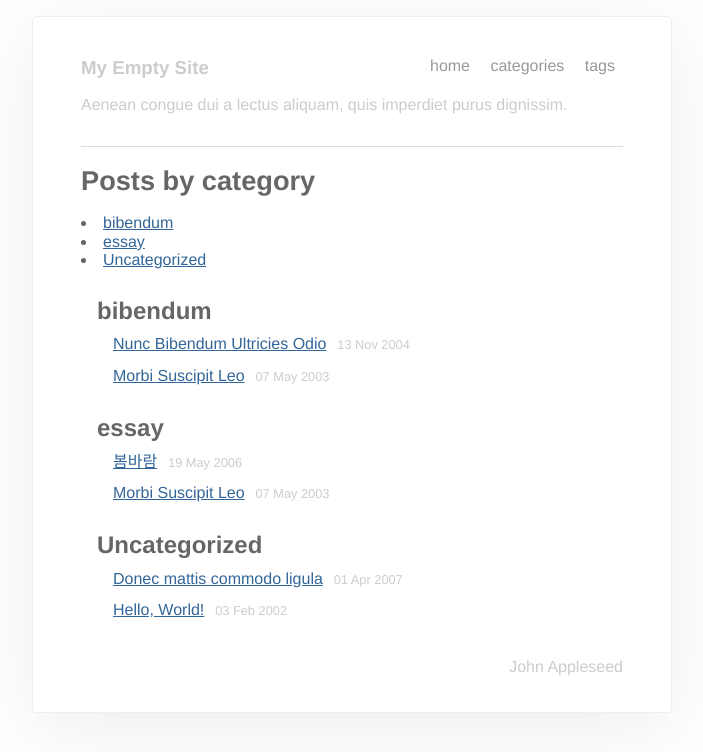
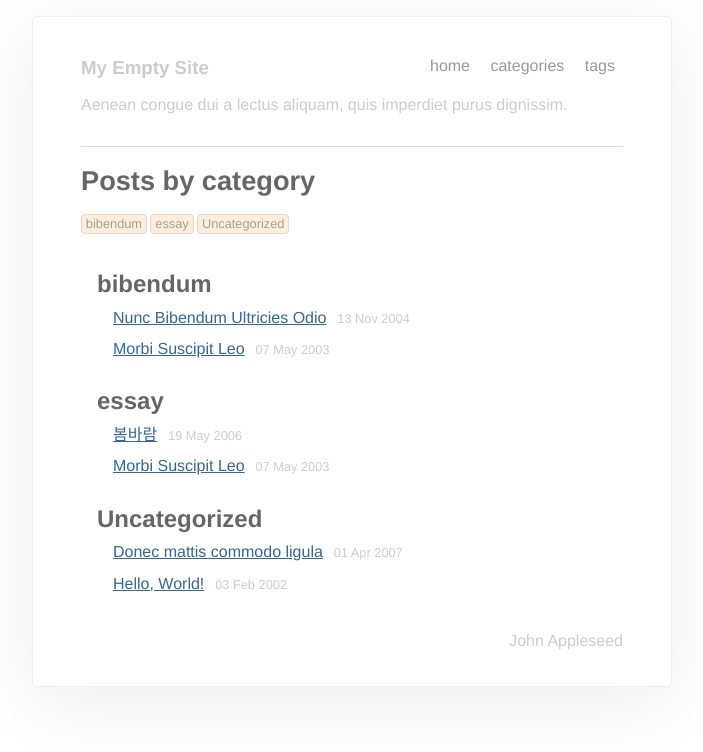
Before and after one commit to rakjin/empty-jekyll-site, a Jekyll site: the page built from categories.html, in a window 1280 px wide. Shown: the top 752 px of the page, without its empty margins (288-991 px from the left). Built offline with Jekyll 4.4.1, drawn with Linux system fonts in a browser that asks for light colours.

Commit message:
style toc

```diff
--- a/_includes/groups.html
+++ b/_includes/groups.html
@@ -53,7 +53,12 @@
   {% capture contents_result %}{{ contents_result }}{{ contents }}{% endcapture %}
 {% endif %}
 
-{{ toc_result }}
+
+<div class="toc">
+  <ul class="{{ include.group_type }}">
+    {{ toc_result }}
+  </ul>
+</div>
 
 <ul class="index {{ include.group_type }}">
   {{ contents_result }}
--- a/res/base.scss
+++ b/res/base.scss
@@ -95,7 +95,7 @@ pre, code, kbd, samp {
 		text-align: right;
 	}
 
-.group {
+.group, .toc {
 	color: $muted-color-1;
 	font-size: .8em;
 	margin-top: 3em;
@@ -129,6 +129,9 @@ pre, code, kbd, samp {
 		background: $cat-color;
 		border-color: $cat-color*.9;
 	}
+}
+.toc {
+	margin: 0 0 2em;
 }
 
 
```
